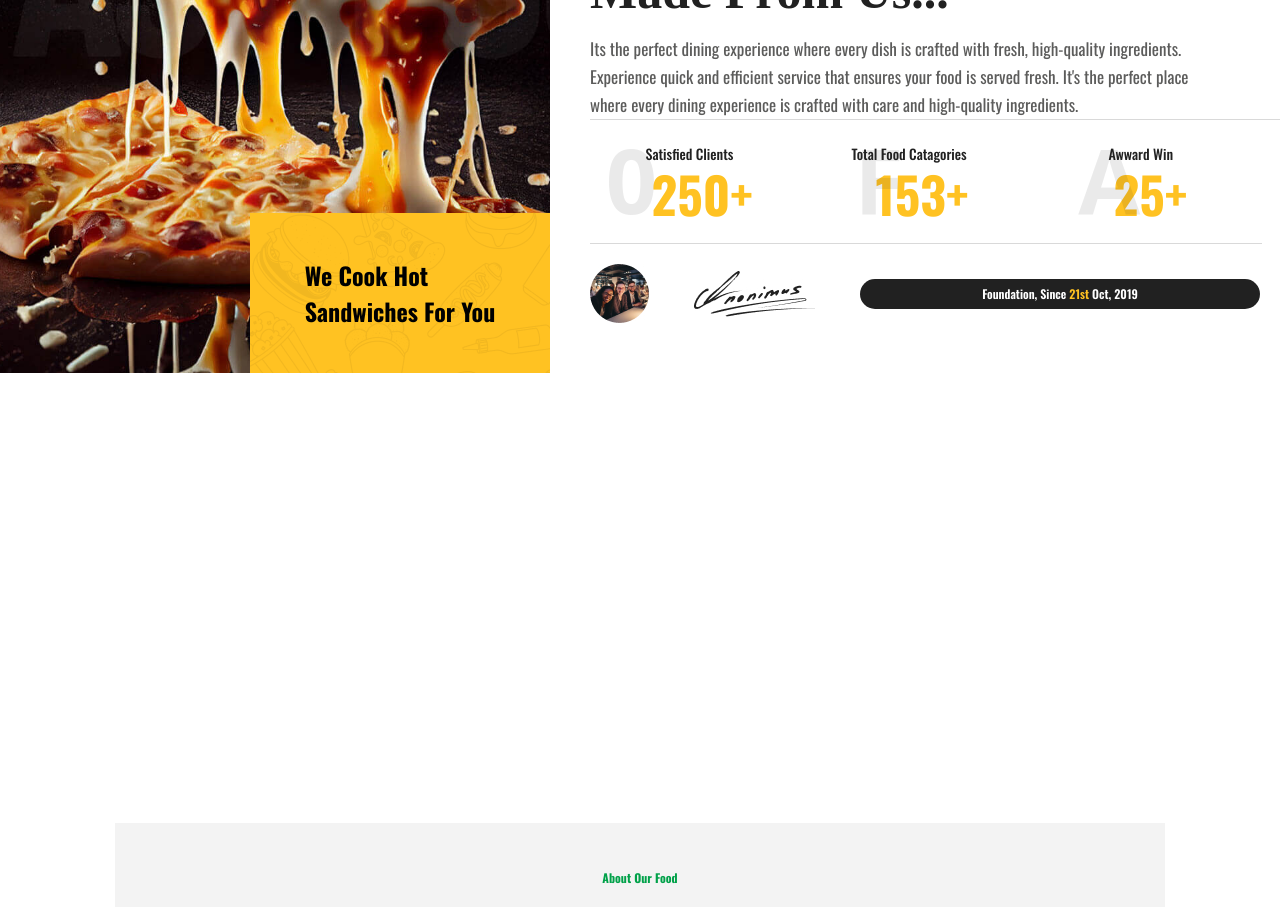
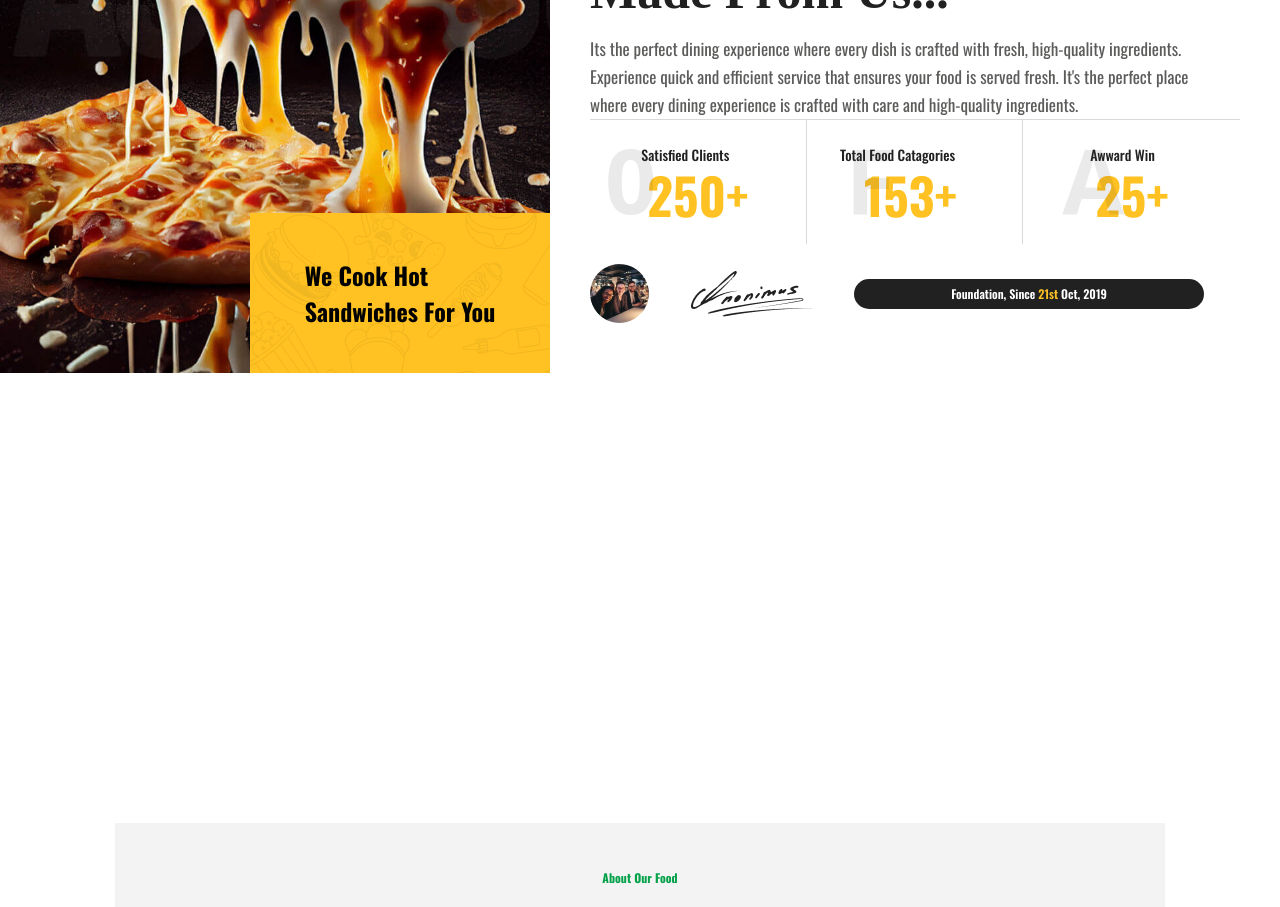
Before and after one commit to shijinp006/Figma-Task3, a React (Vite) app in the folder vite-project/: page / in a window 1280 px wide. Shown: the part 1840-2747 px from the top of the page. Built offline with nearby package versions, Linux system fonts and the light colour scheme; a web font is replaced by a local one.

Commit message:
first commit

```diff
--- a/vite-project/src/home/components/the best delicious food .tsx
+++ b/vite-project/src/home/components/the best delicious food .tsx
@@ -79,9 +79,9 @@ export const BestDeliciousFood = () => {
           </div>
 
           {/* Stats */}
-          <div className="flex flex-col lg:flex-row w-full lg:w-[690px] lg:h-[125px] border-t border-[#D9D9D9] items-center">
+          <div className="flex flex-col lg:flex-row w-full lg:w-[650px] lg:h-[125px] border-t border-[#D9D9D9] items-center">
             <motion.div
-              className="w-full lg:w-[224px] h-[124px] border-b border-[#D9D9D9] flex flex-col items-center justify-center relative"
+              className="w-full lg:w-[224px] h-[124px]  lg:border-r border-[#D9D9D9] flex flex-col items-center justify-center relative"
               initial={{ opacity: 0, scale: 0.9 }}
               whileInView={{ opacity: 1, scale: 1 }}
               transition={{ duration: 0.8 }}
@@ -108,7 +108,7 @@ export const BestDeliciousFood = () => {
 
             {/* Repeat for other stats */}
             <motion.div
-              className="w-[224px] h-[124px] border-b border-[#D9D9D9] flex flex-col items-center justify-center relative"
+              className="w-[224px] h-[124px] lg:border-r border-[#D9D9D9] flex flex-col items-center justify-center relative"
               initial={{ opacity: 0, scale: 0.9 }}
               whileInView={{ opacity: 1, scale: 1 }}
               transition={{ duration: 0.8, delay: 0.2 }}
@@ -134,7 +134,7 @@ export const BestDeliciousFood = () => {
             </motion.div>
 
             <motion.div
-              className="w-[224px] h-[124px] border-b border-[#D9D9D9] flex flex-col items-center justify-center relative"
+              className="w-[224px] h-[124px]  flex flex-col items-center justify-center relative"
               initial={{ opacity: 0, scale: 0.9 }}
               whileInView={{ opacity: 1, scale: 1 }}
               transition={{ duration: 0.8, delay: 0.4 }}
@@ -170,7 +170,7 @@ export const BestDeliciousFood = () => {
           >
             <img src={profile} alt="profile" />
             <img src={sign} alt="sign" />
-            <div className="w-full lg:w-[400px] h-[30px] rounded-[19px] bg-[#212121] flex items-center justify-center lg:mr-5">
+            <div className="w-full lg:w-[350px] h-[30px] rounded-[19px] bg-[#212121] flex items-center justify-center lg:mr-19">
               <div className="w-[212px] h-[16px] flex items-center justify-center">
                 <p className="font-[Oswald] font-semibold text-[12px] leading-[16px] text-center capitalize align-middle text-[#FFFFFF]">
                   Foundation, since <span className="text-[#FFC222]">21st</span> Oct, 2019
```
